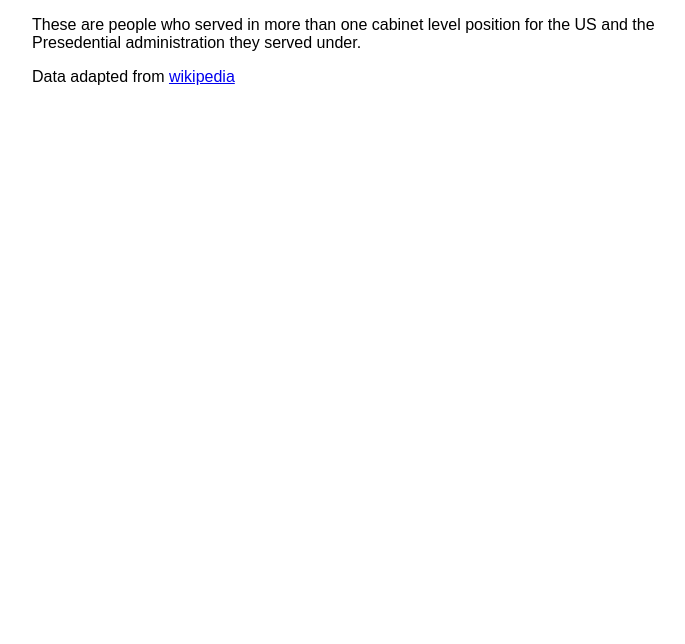
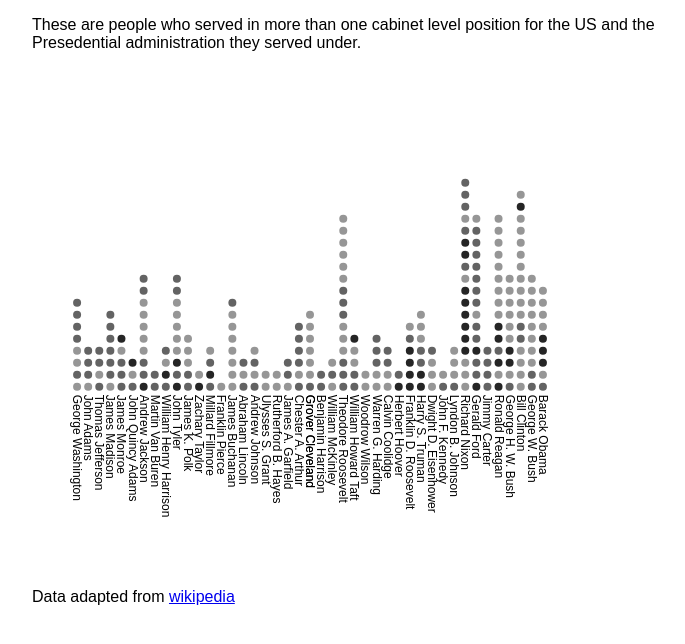
Before and after one commit to thfield/hdtgm, a website: page cabinet.html in a window 1280 px wide. Shown: the whole page, without its empty margins (292-977 px from the left). Drawn offline with nearby package versions, Linux system fonts and the light colour scheme.

Commit message:
dont use bower for gh

```diff
--- a/cabinet.html
+++ b/cabinet.html
@@ -7,15 +7,15 @@
   <link rel="stylesheet" href="css/stylesheet.css">
 
   <!-- <script src="bower_components/jquery/dist/jquery.min.js"></script> -->
-  <script src="bower_components/d3/d3.min.js"></script>
+  <!-- <script src="bower_components/d3/d3.min.js"></script> -->
   <!-- <script src="bower_components/underscore/underscore-min.js"></script> -->
   <!-- <script src="bower_components/d3-tip/d3.tip.js"></script> -->
 
-  <!--
-  <script src="https://code.jquery.com/jquery-2.1.3.min.js"></script>
+
+  <!-- <script src="https://code.jquery.com/jquery-2.1.3.min.js"></script> -->
   <script src="https://cdnjs.cloudflare.com/ajax/libs/d3/3.5.5/d3.min.js"></script>
-  <script src="https://cdnjs.cloudflare.com/ajax/libs/d3-tip/0.6.3/d3-tip.min.js"></script>
-	-->
+  <!-- <script src="https://cdnjs.cloudflare.com/ajax/libs/d3-tip/0.6.3/d3-tip.min.js"></script> -->
+
 
 </head>
 
```
